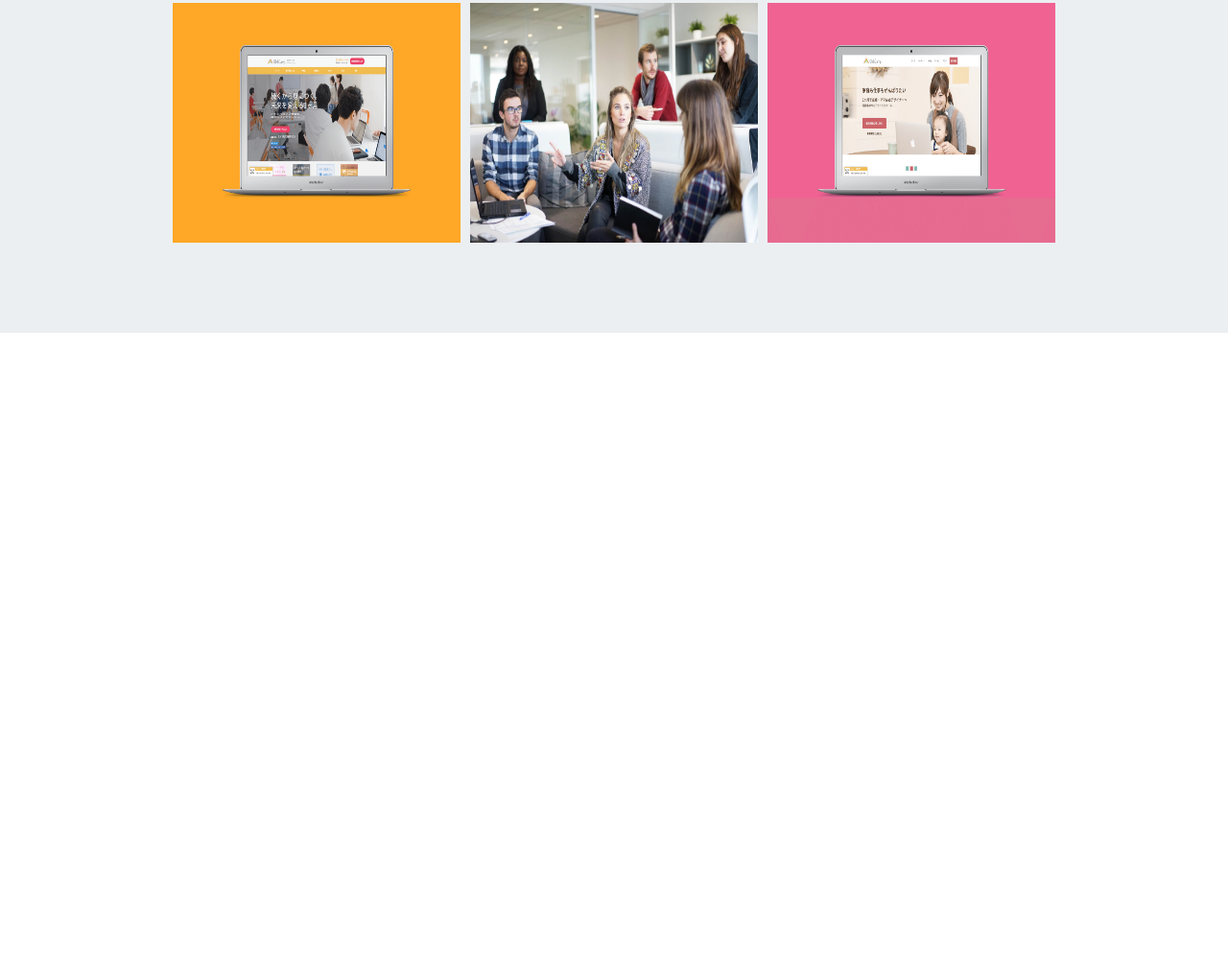
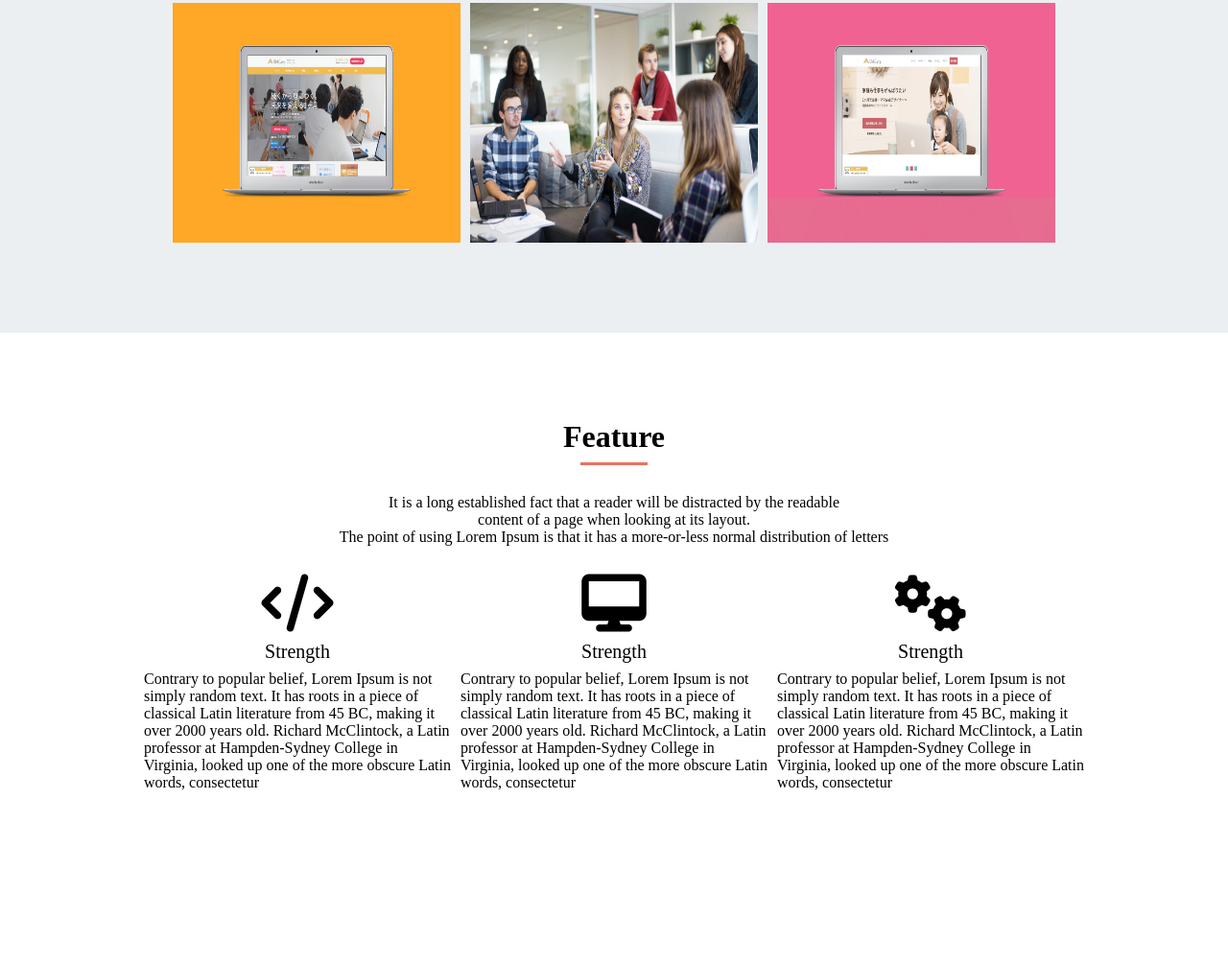
Before and after one commit to hojokaban/loren_ipsum, a plain HTML site: page index.html in a window 1280 px wide. Shown: the part 1233-2238 px from the top of the page at 96% size. Before the commit the page ends 1580 px from the top, so only its background shows below. Drawn offline with Linux system fonts and the light colour scheme.

Commit message:
Add feature

```diff
--- a/index.html
+++ b/index.html
@@ -3,6 +3,7 @@
 <head>
   <meta charset="utf-8">
   <meta name="viewport" content="width=device-width,initial-scale=1.0">
+  <script src="https://kit.fontawesome.com/df5d430224.js" crossorigin="anonymous"></script>
   <link rel="stylesheet" href="style.css" >
   <title>Loren Ipsum</title>
 </head>
@@ -37,5 +38,30 @@
     <div class="box"><img src="img/webcamp-mother.png" width="300" height="250"></div>
   </div>
 </div>
+<div class="feature">
+  <h3>Feature</h3>
+  <div class="border"></div>
+  <p>It is a long established fact that a reader will be distracted by the readable<br>content of a page when looking at its layout.<br>The point of using Lorem Ipsum is that it has a more-or-less normal distribution of letters</p>
+  <div class="strengths clearfix">
+    <div class="strength open-right">
+      <i class="fas fa-code"></i>
+      <span>Strength</span>
+      <p style="text-align: left">Contrary to popular belief, Lorem Ipsum is not simply random text. It has roots in a piece of classical Latin literature from 45 BC, making it over 2000 years old. Richard McClintock, a Latin professor at Hampden-Sydney College in Virginia, looked up one of the more obscure Latin words, consectetur</p>
+    </div>
+    <div class="strength open-right">
+      <i class="fas fa-desktop"></i>
+      <span>Strength</span>
+      <p style="text-align: left">Contrary to popular belief, Lorem Ipsum is not simply random text. It has roots in a piece of classical Latin literature from 45 BC, making it over 2000 years old. Richard McClintock, a Latin professor at Hampden-Sydney College in Virginia, looked up one of the more obscure Latin words, consectetur</p>
+    </div>
+    <div class="strength">
+      <i class="fas fa-cogs"></i>
+      <span>Strength</span>
+      <p style="text-align: left">Contrary to popular belief, Lorem Ipsum is not simply random text. It has roots in a piece of classical Latin literature from 45 BC, making it over 2000 years old. Richard McClintock, a Latin professor at Hampden-Sydney College in Virginia, looked up one of the more obscure Latin words, consectetur</p>
+    </div>
+  </div>
+</div>
+
+
+
 </body>
 </html>
--- a/style.css
+++ b/style.css
@@ -3,10 +3,17 @@
   padding: 0;
   box-sizing: border-box;
 }
+
 .clearfix::after {
 	content:"";
 	display:block;
 	clear:both;
+}
+.border{
+	margin: 8px auto 30px auto;
+	width: 70px;
+	height: 3px;
+	background-color: #EC715F;
 }
 
 /* header  */
@@ -67,14 +74,9 @@ header a{
 .portfolio h3{
 	font-size: 32px;
 }
-.portfolio .border{
-	margin: 8px auto 30px auto;
-	width: 70px;
-	height: 3px;
-	background-color: #EC715F;
-}
 .portfolio p{
 	margin-bottom: 30px;
+	font-size: 16px;
 }
 .big-box{
 	width: 920px;
@@ -89,3 +91,33 @@ header a{
 .open-bottom{
 	margin-bottom: 10px;
 }
+
+/* Feature  */
+.feature{
+	color: #000;
+	padding: 90px 0;
+	text-align: center;
+}
+.feature h3{
+	font-size: 32px;
+}
+.feature p{
+	font-size: 16px;
+}
+.strengths{
+	width: 980px;
+	margin: 30px auto 90px auto;
+}
+.strength{
+	float: left;
+	width: 320px;
+	text-align: center;
+}
+.strength i{
+	display: block;
+	font-size: 60px;
+}
+.strength span{
+	font-size: 20px;
+	line-height: 40px;
+}
```
